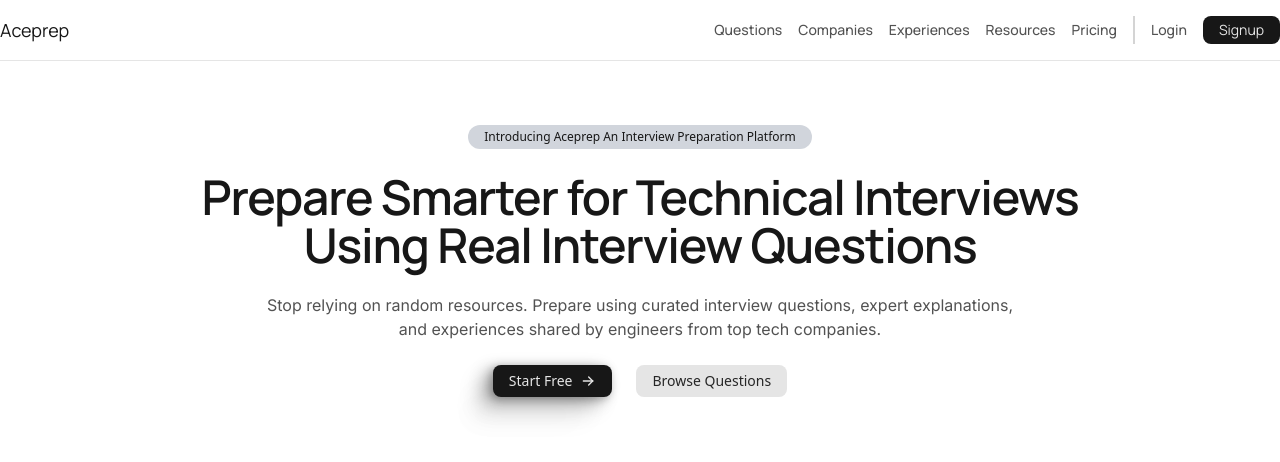
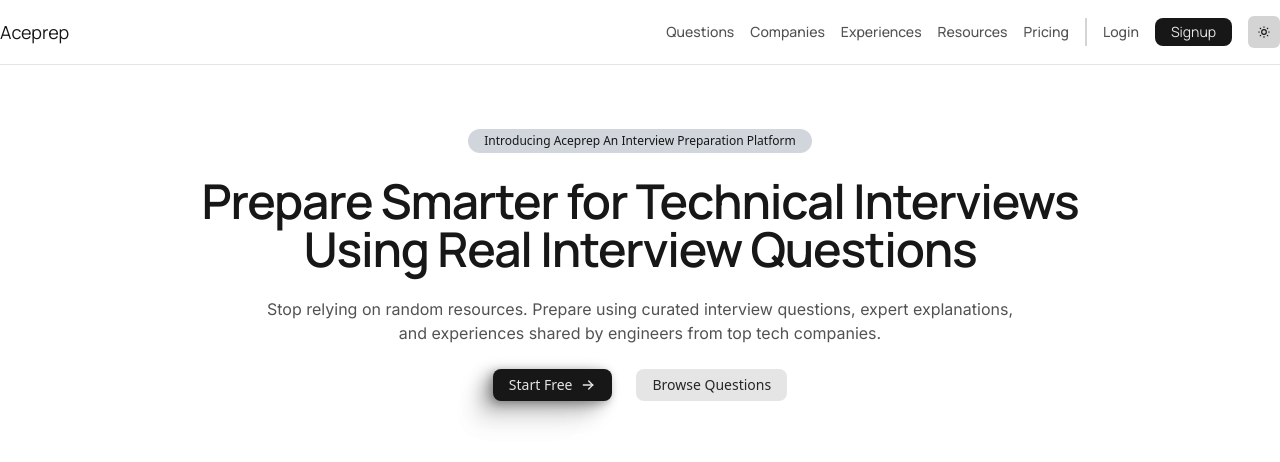
Before and after one commit to PrathamSingh1/Aceprep, a Next.js app in the folder apps/web/: page / in a window 1280 px wide. Shown: the top 462 px of the page. Built offline with nearby package versions, Linux system fonts and the light colour scheme; no server answers.

Commit message:
added theme toggle button

```diff
--- a/apps/web/package.json
+++ b/apps/web/package.json
@@ -12,6 +12,7 @@
     "@tabler/icons-react": "^3.45.0",
     "axios": "^1.18.1",
     "clsx": "^2.1.1",
+    "motion": "^12.42.2",
     "next": "16.2.10",
     "next-themes": "^0.4.6",
     "react": "19.2.4",
--- a/apps/web/src/components/layout/Navbar.tsx
+++ b/apps/web/src/components/layout/Navbar.tsx
@@ -5,6 +5,7 @@
 import apiClient from "@/lib/api-client";
 import { Logo } from "./logo";
 import { Container } from "./container";
+import { ThemeToggle } from "../theme/theme-toggle";
 
 export function Navbar() {
   const [user, setUser] = useState<any>(null);
@@ -62,6 +63,9 @@
           <Link href="/login" className="text-sm text-neutral-600 dark:text-neutral-400 font-medium">Login</Link>
           <Link href="/register" className="text-sm text-neutral-200 px-4 py-1 bg-foreground dark:bg-background dark:text-neutral-800 rounded-lg active:scale-[0.97] hover:shadow-brand dark:hover:shadow-brand transition-all duration-200">Signup</Link>
           </div>
+          <div className="">
+              <ThemeToggle />
+            </div>
         </div>
       </Container>
     </nav>
--- a/apps/web/src/components/theme/theme-toggle.tsx
+++ b/apps/web/src/components/theme/theme-toggle.tsx
@@ -41,9 +41,9 @@
     }
   }
   return (
-    <button onClick={switchTheme} className='size-4 flex items-center justify-center relative'>
-      <IconSun size={14} className='rotate-0 absolute inset-0 scale-100 transition-all duration-200 dark:rotate-90 dark:scale-0' />
-      <IconMoon size={14} className='rotate-90 absolute inset-0 scale-0 transition-all duration-200 dark:rotate-0 dark:scale-100' />
+    <button onClick={switchTheme} className='size-4 flex items-center justify-center relative rounded-md bg-neutral-300 dark:bg-neutral-800 p-4'>
+      <IconSun size={14} className='rotate-0 absolute scale-100 transition-all duration-200 dark:rotate-90 dark:scale-0' />
+      <IconMoon size={14} className='rotate-90 absolute scale-0 transition-all duration-200 dark:rotate-0 dark:scale-100' />
     </button>
   )
 }
```
Also changed, not shown: 1 other file (tests, documents, lock files or other folders).
